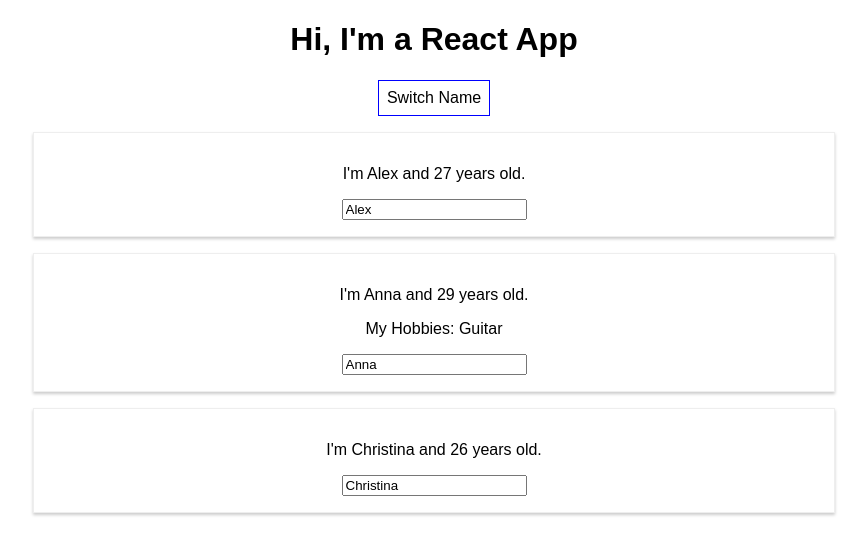
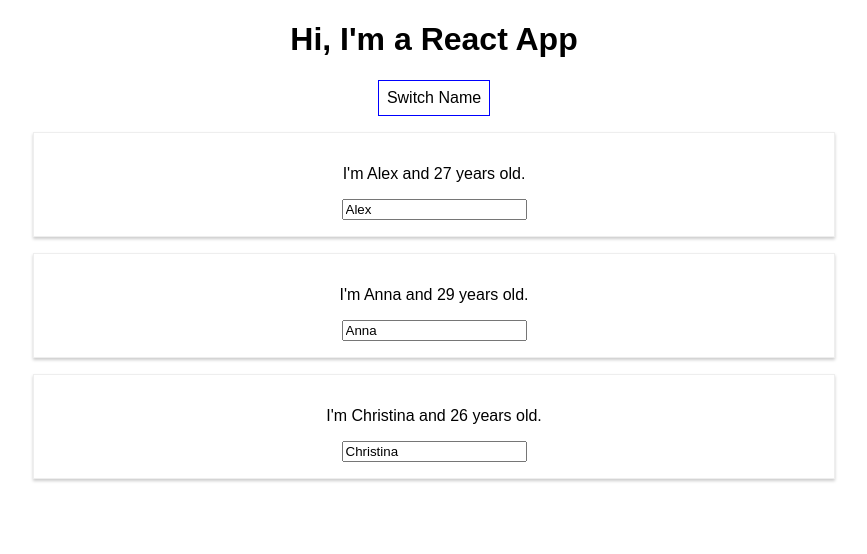
Before and after one commit to alexpich/react-complete-practice, a React (Create React App) app: page / in a window 1280 px wide. Both pictures are taken after a click on the button "Switch Name". Shown: the top 554 px of the page, without its empty margins (206-1073 px from the left). Built offline with nearby package versions, Linux system fonts and the light colour scheme.

Commit message:
Working with lists

```diff
--- a/src/App.js
+++ b/src/App.js
@@ -5,25 +5,26 @@
 class App extends Component {
   state = {
     persons: [
-      { name: "Alex", age: 27 },
-      { name: "Anna", age: 29 },
-      { name: "Christina", age: 26 },
+      { id: "1", name: "Alex", age: 27 },
+      { id: "2", name: "Anna", age: 29 },
+      { id: "3", name: "Christina", age: 26 },
     ],
     otherState: "some other value",
     showPersons: false,
   };
 
-  switchNameHandler = (newName) => {
-    this.setState({
-      persons: [
-        { name: newName, age: 28 },
-        { name: "Anna", age: 29 },
-        { name: "Christina", age: 27 },
-      ],
+  nameChangedHandler = (event, id) => {
+    const personIndex = this.state.persons.findIndex((p) => {
+      return p.id === id;
     });
-  };
 
-  nameChangedHandler = (event) => {
+    const person = { ...this.state.persons[personIndex] };
+
+    person.name = event.target.value;
+
+    const persons = [...this.state.persons];
+    persons[personIndex] = person;
+
     this.setState({
       persons: [
         { name: "Alex", age: 27 },
@@ -31,6 +32,12 @@
         { name: "Christina", age: 26 },
       ],
     });
+  };
+
+  deletePersonHandler = (personIndex) => {
+    const persons = [...this.state.persons];
+    persons.splice(personIndex, 1);
+    this.setState({ persons: persons });
   };
 
   togglePersonsHandler = () => {
@@ -52,22 +59,17 @@
     if (this.state.showPersons) {
       persons = (
         <div>
-          <Person
-            name={this.state.persons[0].name}
-            age={this.state.persons[0].age}
-          />
-          <Person
-            name={this.state.persons[1].name}
-            age={this.state.persons[1].age}
-            click={this.switchNameHandler.bind(this, "Alex!")}
-            changed={this.nameChangedHandler}
-          >
-            My Hobbies: Guitar
-          </Person>
-          <Person
-            name={this.state.persons[2].name}
-            age={this.state.persons[2].age}
-          />
+          {this.state.persons.map((person, index) => {
+            return (
+              <Person
+                click={() => this.deletePersonHandler(index)}
+                name={person.name}
+                age={person.age}
+                key={person.id}
+                changed={(event) => this.nameChangedHandler(event, person.id)}
+              />
+            );
+          })}
         </div>
       );
     }
```
